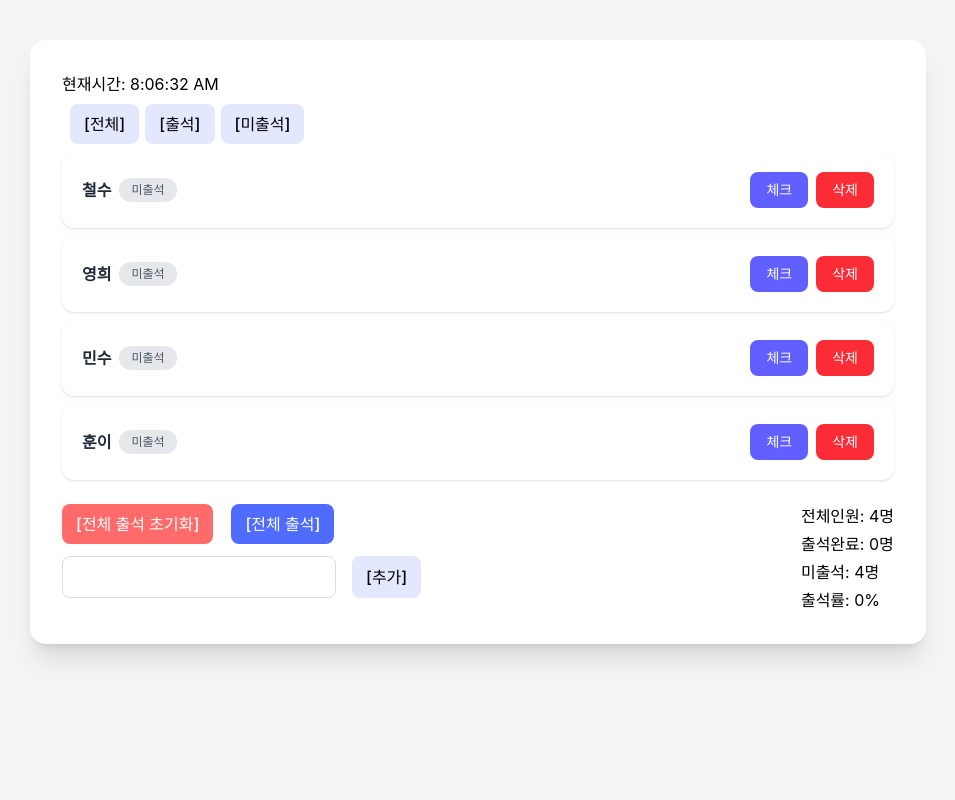
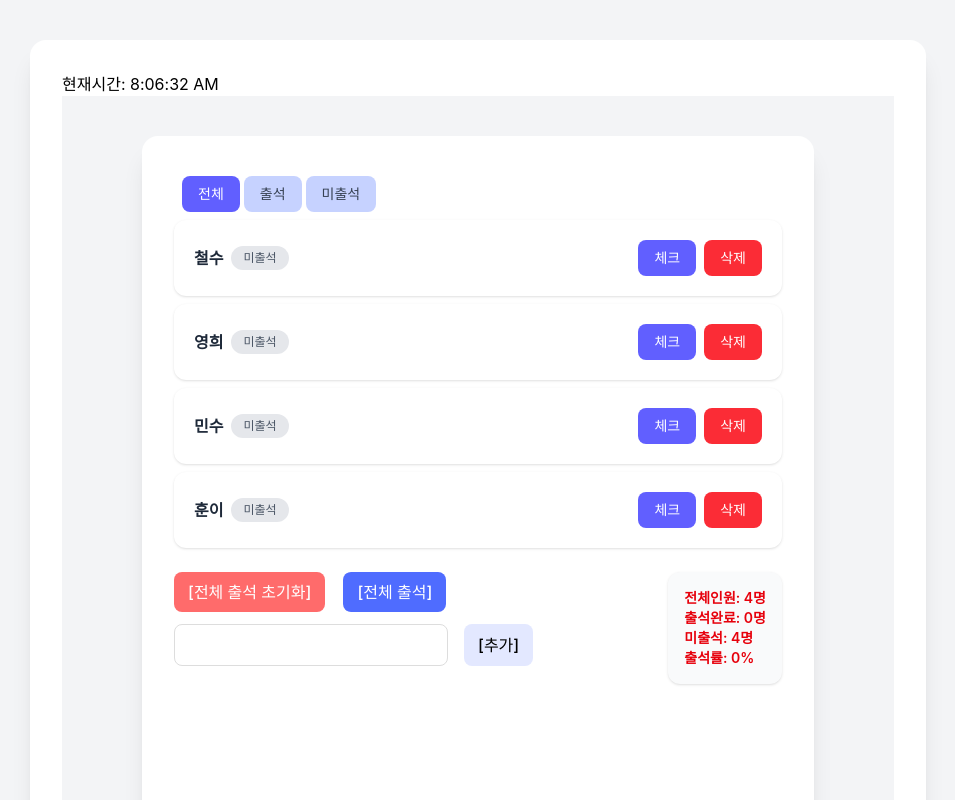
Before and after one commit to JinoPeanut/react-practice, a React (Vite) app: page / in a window 1280 px wide. Shown: the top 800 px of the page, without its empty margins (162-1117 px from the left). Built offline with nearby package versions, Linux system fonts and the light colour scheme; data requests are answered from the project's data file.

Commit message:
54일차 리액트 UI 다듬기 및 중복코드 컴포넌트화

```diff
--- /dev/null
+++ b/src/components/FilterButton.js
@@ -0,0 +1,20 @@
+export function FilterButton({ label, value, currentFilter, onClick }) {
+    const isActive = currentFilter === value;
+    const baseStyle = "px-4 py-2 rounded-lg text-sm transition";
+    const activeStyle = "bg-indigo-500 text-white";
+    const inactiveStyle = "bg-indigo-200 text-gray-700 hover:bg-gray-300";
+
+    return (
+        <button
+            onClick={() => onClick(value)}
+            className={`
+                ${baseStyle}
+                ${isActive
+                    ? activeStyle
+                    : inactiveStyle}
+            `}
+        >
+            {label}
+        </button>
+    )
+}
--- a/src/components/StudentList.jsx
+++ b/src/components/StudentList.jsx
@@ -6,6 +6,7 @@ import { createAttendanceSummary } from "../utils/attendanceSummary"
 import { isSuccess, isFailed, isRetryable } from "../utils/attendanceStatus"
 import StudentStats from "./StudentStats";
 import "../App.css";
+import { FilterButton } from "./FilterButton";
 
 
 function StudentList({ students, setStudents, filter, setFilter, name, setName }) {
@@ -232,11 +233,27 @@ function StudentList({ students, setStudents, filter, setFilter, name, setName }
 
 
     return (
-        <div>
-            <div className="m-2">
-                <button className="btn" onClick={() => setFilter("All")}>[전체]</button>
-                <button className="btn" onClick={() => setFilter("Done")}>[출석]</button>
-                <button className="btn" onClick={() => setFilter("Todo")}>[미출석]</button>
+        <div className="min-h-screen bg-gray-100 flex justify-center pt-10">
+            <div className="bg-white w-full max-w-2xl rounded-2xl shadow-xl p-8">
+                <div className="m-2 space-x-1">
+                    <FilterButton
+                        label="전체"
+                        value="All"
+                        currentFilter={filter}
+                        onClick={setFilter}
+                    />
+                    <FilterButton
+                        label="출석"
+                        value="Done"
+                        currentFilter={filter}
+                        onClick={setFilter}
+                    />
+                    <FilterButton
+                        label="미출석"
+                        value="Todo"
+                        currentFilter={filter}
+                        onClick={setFilter}
+                    />
                 </div>
                 <ul className="space-y-2">
                     {filterStudent.map(student => {
@@ -287,6 +304,7 @@ function StudentList({ students, setStudents, filter, setFilter, name, setName }
                     </div>
                 </div>
             </div>
+        </div>
     )
 }
 
--- a/src/components/StudentStats.jsx
+++ b/src/components/StudentStats.jsx
@@ -16,11 +16,18 @@ function StudentStats({ students }) {
     }, [students])
 
     return (
-        <div className="space-y-1">
-            <p>전체인원: {stats.total}명</p>
-            <p>출석완료: {stats.completed}명</p>
-            <p>미출석: {stats.unCompleted}명</p>
-            <p>출석률: {stats.percent}%</p>
+        <div className="
+            space-y-1
+            bg-gray-50
+            p-4 rounded-xl
+            shadow-sm text-sm
+        ">
+            <div className={`font-semibold ${stats.percent >= 50 ? "text-green-600" : "text-red-600"}`}>
+                <p>전체인원: {stats.total}명</p>
+                <p>출석완료: {stats.completed}명</p>
+                <p>미출석: {stats.unCompleted}명</p>
+                <p>출석률: {stats.percent}%</p>
+            </div>
         </div>
     )
 }
```
Lines whose indentation alone changed are shown as unchanged.
